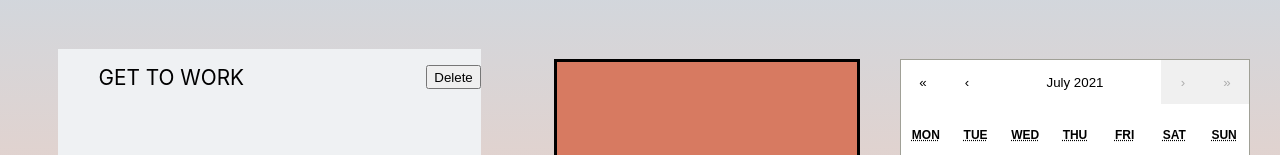
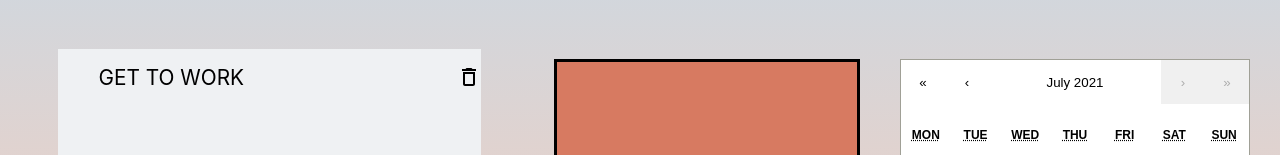
Before and after one commit to broph123/cal-since, a React (Create React App) app in the folder calendar/: page / in a window 1280 px wide. Shown: the part 272-427 px from the top of the page. Built offline with nearby package versions, Linux system fonts and the light colour scheme.

Commit message:
Added Material UI Delete Icon

```diff
--- a/calendar/package.json
+++ b/calendar/package.json
@@ -3,6 +3,8 @@
   "version": "0.1.0",
   "private": true,
   "dependencies": {
+    "@material-ui/core": "^4.12.2",
+    "@material-ui/icons": "^4.11.2",
     "@testing-library/jest-dom": "^5.14.1",
     "@testing-library/react": "^11.2.7",
     "@testing-library/user-event": "^12.8.3",
--- a/calendar/src/components/toDo.js
+++ b/calendar/src/components/toDo.js
@@ -1,5 +1,6 @@
 import React, {useState} from 'react'
 import { useLocalStorage } from '../hooks/useLocalStorage'
+import DeleteOutlineIcon from '@material-ui/icons/DeleteOutline';
 
 function ToDo() {
     const [item,setItem] = useState("")
@@ -48,7 +49,7 @@ function ToDo() {
            <ul>{itemList.map(item =>
            <div className={ item.completed? "done":"tasks"} key={item.id} id={item.id} >
                {item.task}
-           <button onClick={(e)=>deleteItem(e,item.id)}>Delete</button>
+           <DeleteOutlineIcon onClick={(e)=>deleteItem(e,item.id)}>Delete</DeleteOutlineIcon>
 
 
            </div>
```
